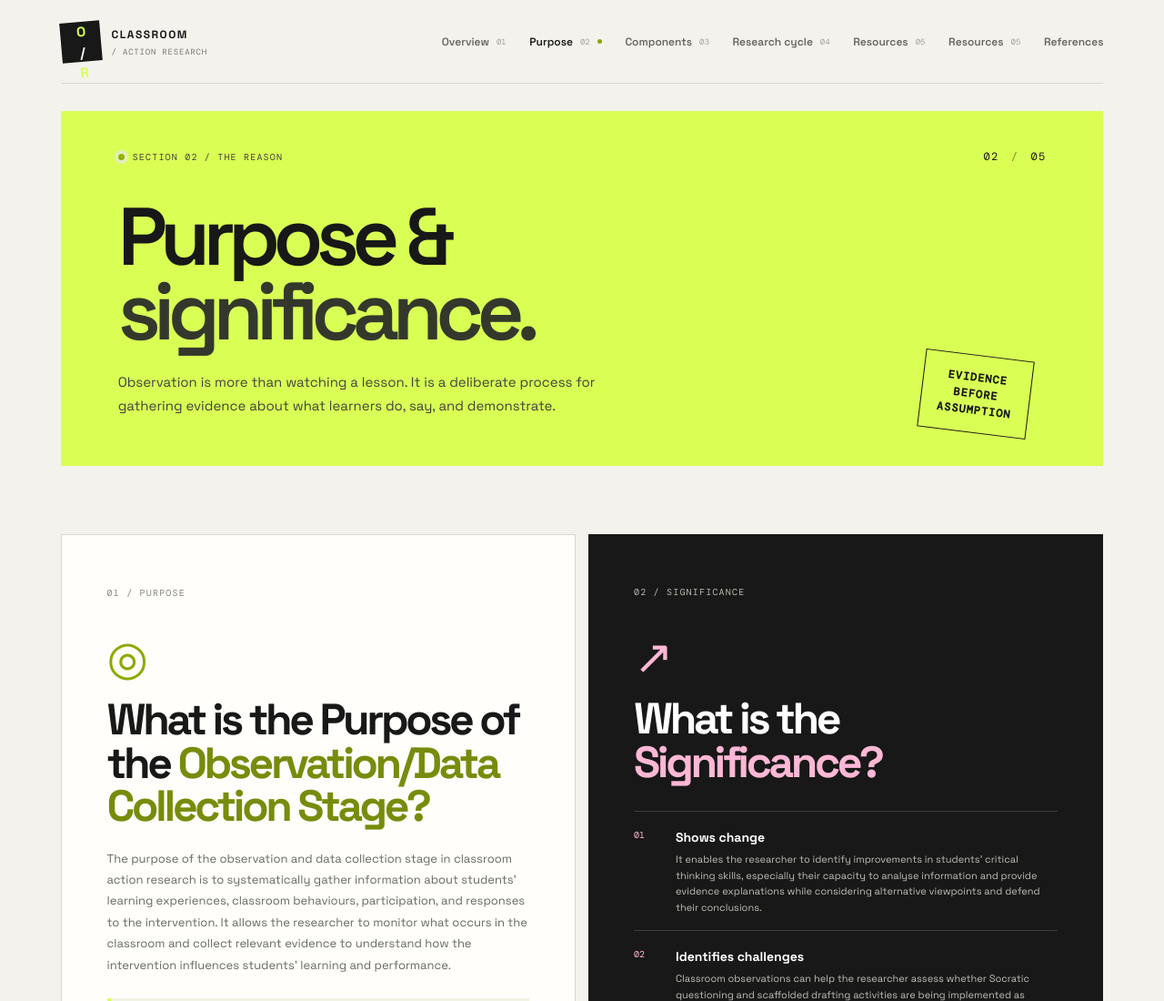
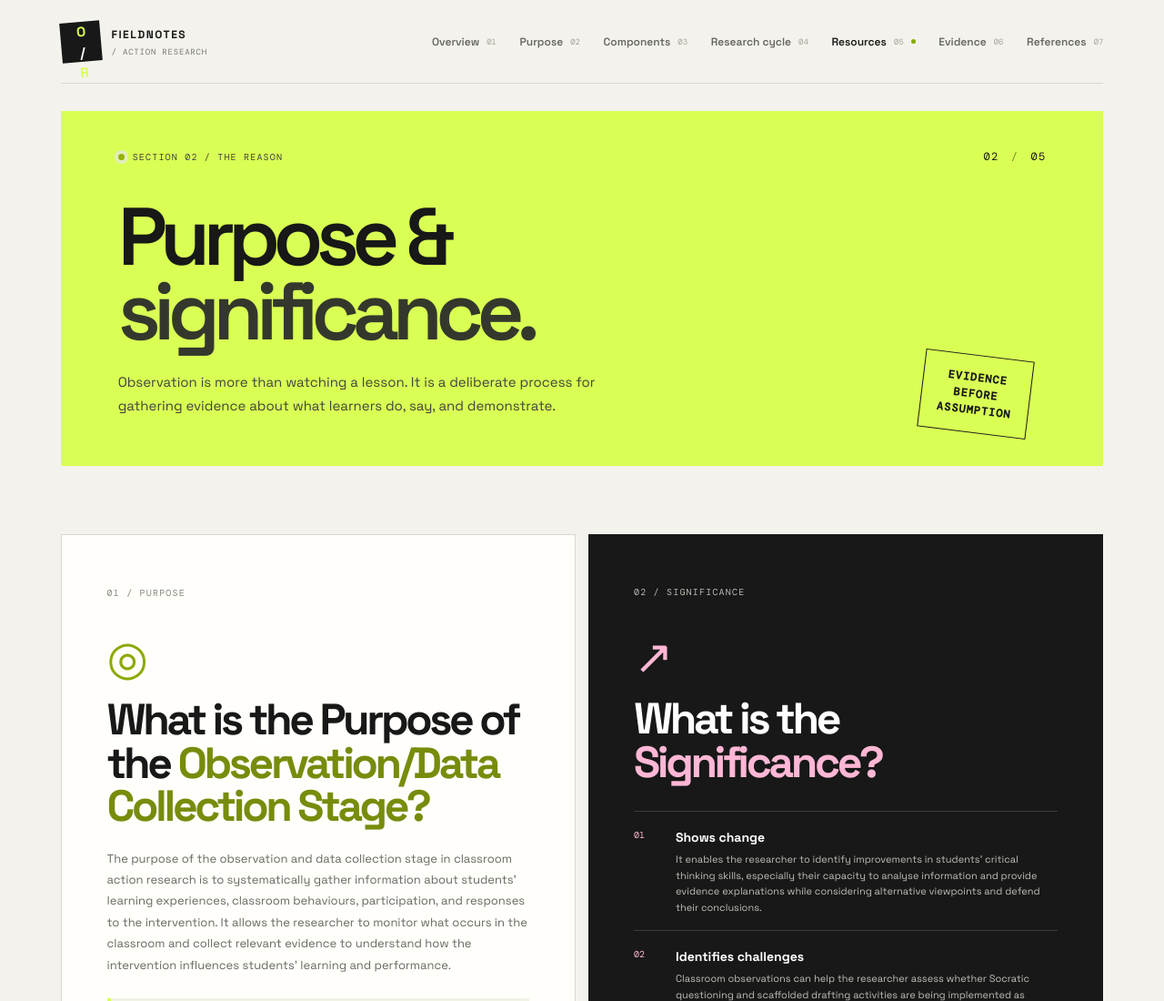
Before and after one commit to raheemc256/Classroom-Action-Research, a plain HTML site: page purpose.html in a window 1280 px wide. Shown: the top 1100 px of the page at 91% size. Drawn offline with nearby package versions, Linux system fonts and the light colour scheme.

Commit message:
Update purpose.html

```diff
--- a/purpose.html
+++ b/purpose.html
@@ -9,8 +9,7 @@
   <link rel="stylesheet" href="style.css"><script src="script.js" defer></script>
 </head>
 <body><div class="site-shell">
-  <header class="site-header"><a class="brand" href="index.html"><span class="brand-mark">O<span>/</span>R</span><span class="brand-name">CLASSROOM<span> / ACTION RESEARCH</span></span></a><button class="menu-toggle" aria-label="Toggle navigation" aria-expanded="false"><span></span><span></span></button><nav class="main-nav" aria-label="Main navigation"><a href="index.html">Overview <span>01</span></a><a class="active" href="purpose.html">Purpose <span>02</span></a><a href="components.html">Components <span>03</span></a><a href="cycle.html">Research cycle <span>04</span></a><a href="resources.html">Resources <span>05</span></a><a href="resources.html">Resources <span>05</span></a><a href="references.html">References</a></nav></header>
-  <main>
+<header class="site-header"><a class="brand" href="index.html"><span class="brand-mark">O<span>/</span>R</span><span class="brand-name">FIELDNOTES<span> / ACTION RESEARCH</span></span></a><button class="menu-toggle" aria-label="Toggle navigation" aria-expanded="false"><span></span><span></span></button><nav class="main-nav" aria-label="Main navigation"><a href="index.html">Overview <span>01</span></a><a href="purpose.html">Purpose <span>02</span></a><a href="components.html">Components <span>03</span></a><a href="cycle.html">Research cycle <span>04</span></a><a class="active" href="resources.html">Resources <span>05</span></a><a href="evidence.html">Evidence <span>06</span></a><a href="references.html">References <span>07</span></a></nav></header>  <main>
     <section class="page-hero page-hero-lime"><div class="page-hero-top"><p class="eyebrow"><span class="eyebrow-dot"></span> SECTION 02 / THE REASON</p><span class="page-count">02 <i>/</i> 05</span></div><h1>Purpose &amp;<br><em>significance.</em></h1><p class="page-lede">Observation is more than watching a lesson. It is a deliberate process for gathering evidence about what learners do, say, and demonstrate.</p><div class="hero-stamp">EVIDENCE<br>BEFORE<br>ASSUMPTION</div></section>
     <section class="two-column-section">
       <article class="big-text-panel"><span class="section-kicker">01 / PURPOSE</span><div class="oversized-symbol">◎</div><h2>What is the Purpose of the <em>Observation/Data Collection Stage?</em></h2><p>The purpose of the observation and data collection stage in classroom action research is to systematically gather information about students’ learning experiences, classroom behaviours, participation, and responses to the intervention. It allows the researcher to monitor what occurs in the classroom and collect relevant evidence to understand how the intervention influences students’ learning and performance.
```
